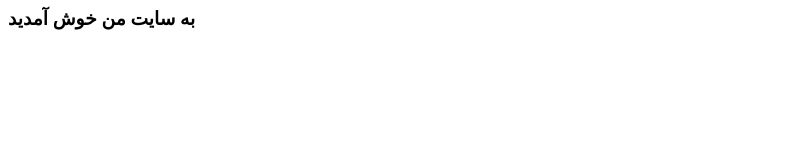
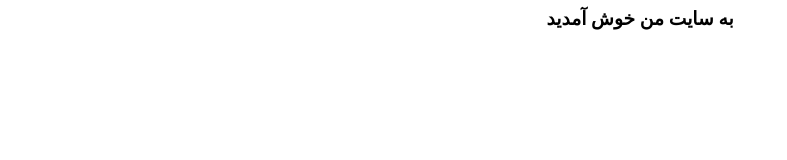
Before and after one commit to mina199800/mina199800.github.io, a plain HTML site: page index.html in a window 1280 px wide. Shown: the whole page, without its empty margins (0-787 px from the left). Drawn offline with Linux system fonts and the light colour scheme.

Commit message:
new web site

```diff
--- a/index.html
+++ b/index.html
@@ -1,6 +1,6 @@
 <html>
 <body>
-<h3><align=center>
+<h3 align=center>
 به سایت من خوش آمدید
 </h3>
 </body>
```
